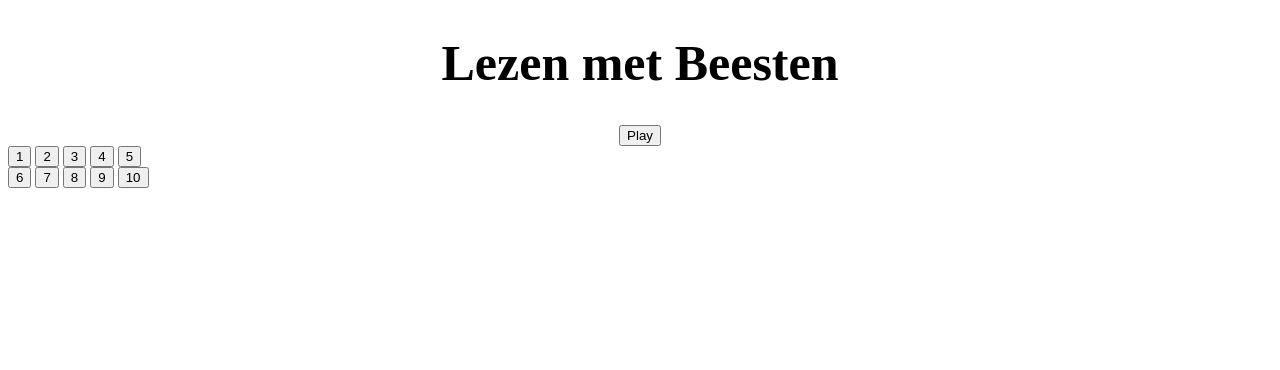
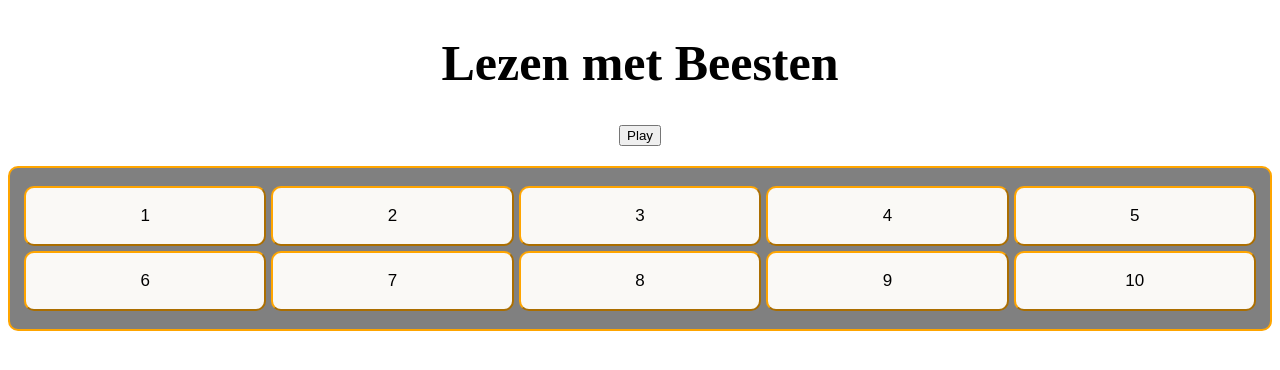
Before and after one commit to TimoWieme/PRG04-huiswerk-opdrachten, a PHP site: page / in a window 1280 px wide. Shown: the top 370 px of the page. Run offline with PHP 8.4, Linux system fonts and the light colour scheme.

Commit message:
First concept

```diff
--- a/Index.html
+++ b/Index.html
@@ -9,23 +9,17 @@
     <!-- Auto Refresh -->
     <meta http-equiv="refresh" content="30">
 </head>
-<body>
-    <h1 class="title" >Lezen met Beesten</h1>
-    <div class="start">
-        <button>Play</button>
-    </div>
-    <div class="levels">
-        <button alt="Level 1">1</button>
-        <button>2</button>
-        <button>3</button>
-        <button>4</button>
-        <button>5</button>
-        <br>
-        <button>6</button>
-        <button>7</button>
-        <button>8</button>
-        <button>9</button>
-        <button>10</button>
-    </div>
-</body>
+<main id="main">
+    <body>
+        <h1 class="title">Lezen met Beesten</h1>
+        <!-- TODO NAV -->
+        <nav></nav>
+
+        <div id="start" class="start">
+            <button>Play</button>
+        </div>
+        <div id="levelsDiv" class="levelsBG"></div>
+    </body>
+    <script src="./js/main.js"></script>
+</main>
 </html>
--- a/css/style.css
+++ b/css/style.css
@@ -1,15 +1,72 @@
-@font-face {
+/* @font-face {
     font-family: kidsFont;
     src: url();
-}
+} */
 body{
     background-color: white;
 }
+
 .title{
     text-align: center;
-    font-family: kidsFont;
+    /* font-family: kidsFont; */
     font-size: 50px;
 }
 .start{
     text-align: center;
 }
+div{
+    box-sizing: border-box;
+    display: block;
+}
+#levelsDiv{
+    background-color:grey;
+	border:2px solid orange;
+    margin-top: 20px;
+    display: grid;
+    /* kolommen each fr is a card */
+    grid-template-columns: 1fr 1fr 1fr 1fr 1fr;
+    /* rijen */
+    grid-auto-rows: max-content;
+    /* ruimte tussen rijen en kolommen */
+    grid-column-gap: 5px;
+    grid-row-gap: 5px;
+}
+.levelsBG{
+    border-radius:10px;
+    border-color: or;
+	display:inline-block;
+	font-family:Arial;
+	font-size:17px;
+	padding:18px 14px;
+	text-decoration:none;
+}
+@media (max-width: 880px) {
+    #cards {
+        grid-template-columns: 1fr 1fr 1fr;
+    }
+}
+
+@media (max-width: 705px) {
+    #cards {
+        grid-template-columns: 1fr 1fr;
+    }
+}
+
+.levels {
+	border-radius:10px;
+    border-color: orange;
+	display:inline-block;
+    background-color:rgb(250, 249, 246);
+    cursor:pointer;
+	font-family:Arial;
+	font-size:17px;
+	padding:18px 14px;
+	text-decoration:none;
+}
+.levels:hover {
+	background-color:lightgreen;
+}
+.levels:active {
+	position:relative;
+	top:1px;
+}
--- /dev/null
+++ b/js/main.js
@@ -0,0 +1,42 @@
+window.addEventListener("load", init)
+console.log("Page is Loaded");
+
+const levelContainer = document.querySelector("#levelsDiv")
+const allLevels = [1, 2, 3, 4, 5, 6, 7, 8, 9, 10]
+
+
+function init(){
+    // let startDiv = document.getElementById("start")
+    // let levels = document.getElementById("levels")
+    // startDiv.addEventListener("click", hey)
+    // levels.addEventListener("click", hey)
+
+    levelsLoop()
+}
+
+function hey(e){
+    console.log(e);
+
+}
+
+function levelsLoop(){
+    for (let i = 0; i < allLevels.length; i++){
+        console.log(`Created card ${i}`);
+        createLevels(i)
+    }
+}
+
+function createLevels(index){
+    //Create div for the levels
+    const levelDiv = document.createElement("button");
+    //add card to the class list
+    levelDiv.classList.add("levels")
+    //add a dataset with value from the For loop
+    levelDiv.dataset.index = index + 1
+    //add Text in levelDiv
+    levelDiv.innerText = allLevels[index]
+    //Append levelDiv to the levelContainer
+    levelContainer.appendChild(levelDiv);
+    console.log("Level Created")
+
+}
```
Also changed, not shown: main.js (deleted).
